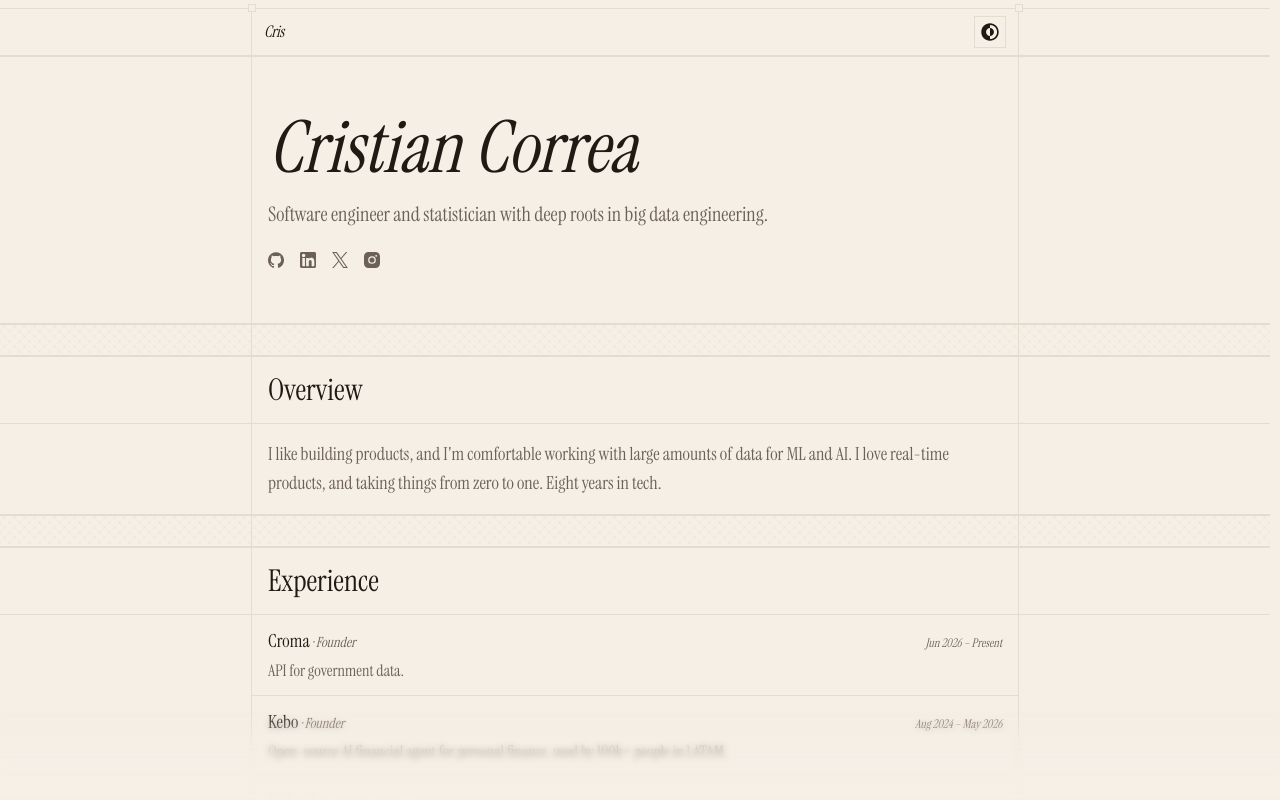
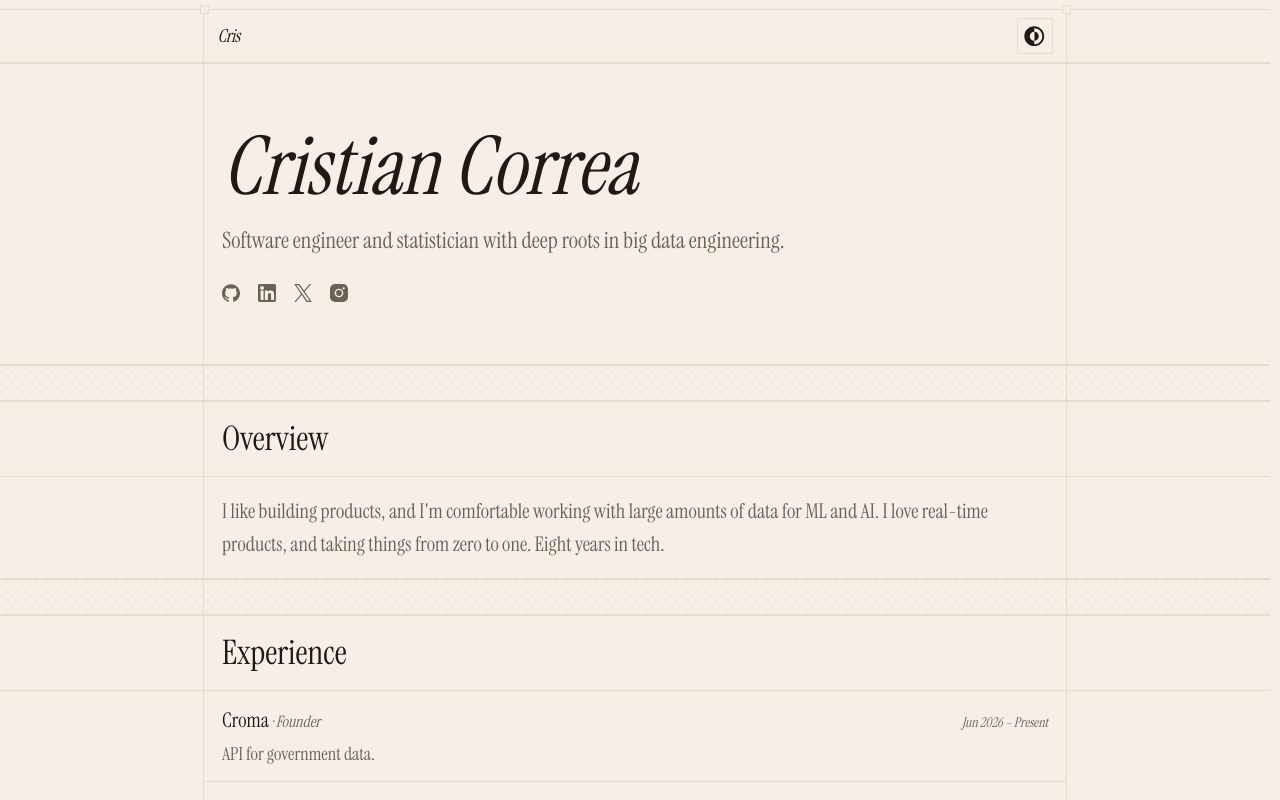
Before and after one commit to camilocbarrera/cris.fast, a Next.js app: page / in a window 1280 px wide. Shown: the top 800 px of the page. Built offline with nearby package versions, Linux system fonts and the light colour scheme.

Commit message:
Committing changes for app/globals.css

```diff
--- a/app/globals.css
+++ b/app/globals.css
@@ -32,6 +32,21 @@
   --line: color-mix(in oklab, var(--border) 64%, var(--background));
   --ring: oklch(0.63 0.08 55);
   --radius: 0.5rem;
+
+  /* gitmap — monochrome, built from the site palette (auto-adapts to dark) */
+  --gitmap-mono-empty: var(--muted);
+  --gitmap-mono-level-1: color-mix(in oklab, var(--foreground) 22%, var(--muted));
+  --gitmap-mono-level-2: color-mix(in oklab, var(--foreground) 42%, var(--muted));
+  --gitmap-mono-level-3: color-mix(in oklab, var(--foreground) 66%, var(--muted));
+  --gitmap-mono-level-4: color-mix(in oklab, var(--foreground) 92%, var(--muted));
+}
+
+[data-gitmap-theme="mono"] {
+  --gitmap-empty: var(--gitmap-mono-empty);
+  --gitmap-level-1: var(--gitmap-mono-level-1);
+  --gitmap-level-2: var(--gitmap-mono-level-2);
+  --gitmap-level-3: var(--gitmap-mono-level-3);
+  --gitmap-level-4: var(--gitmap-mono-level-4);
 }
 
 .dark {
@@ -66,6 +81,7 @@
 
   html {
     scrollbar-gutter: stable;
+    font-size: 112.5%; /* 18px base — scales all rem-based type/spacing up ~12.5% */
   }
 
   body {
```
